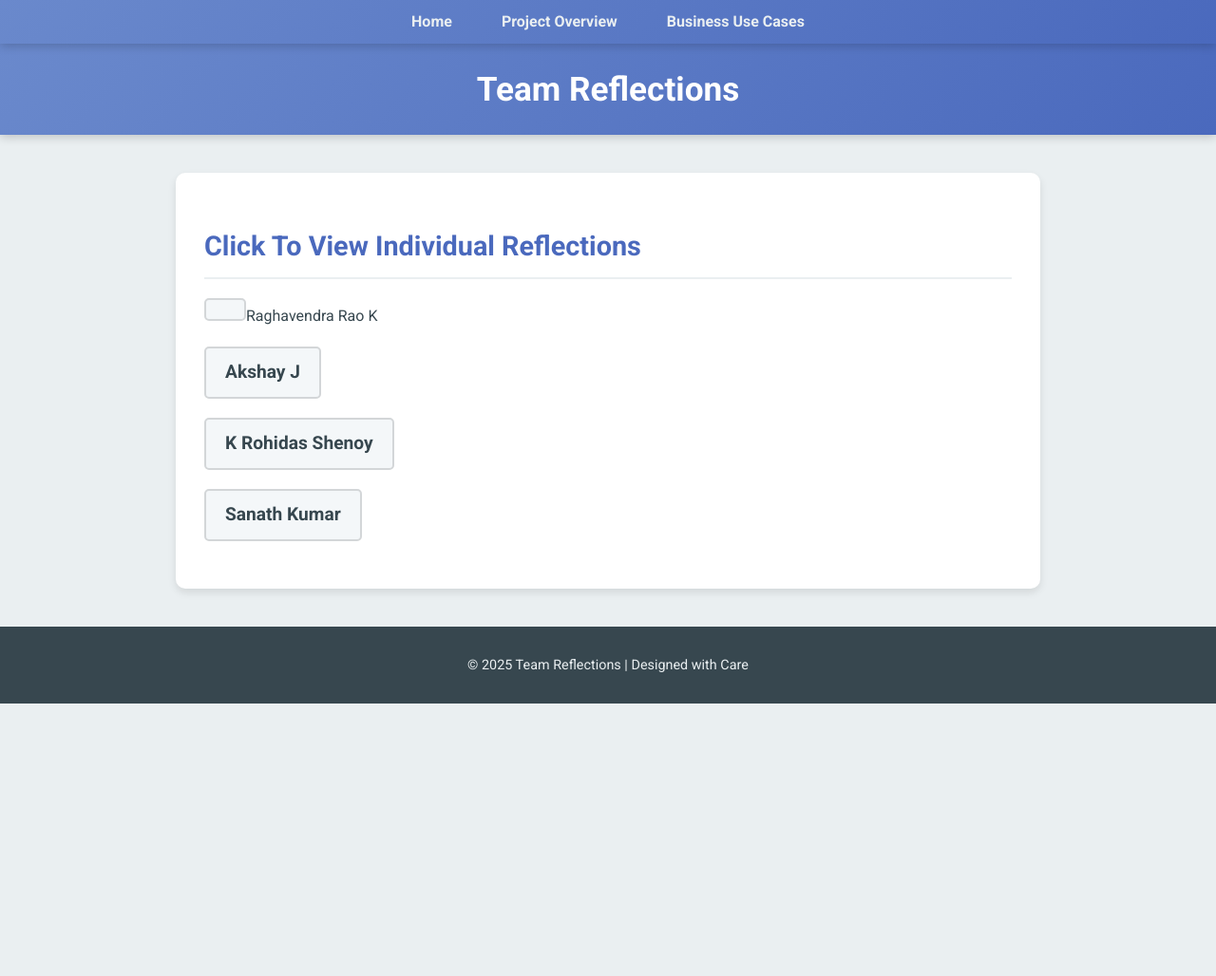
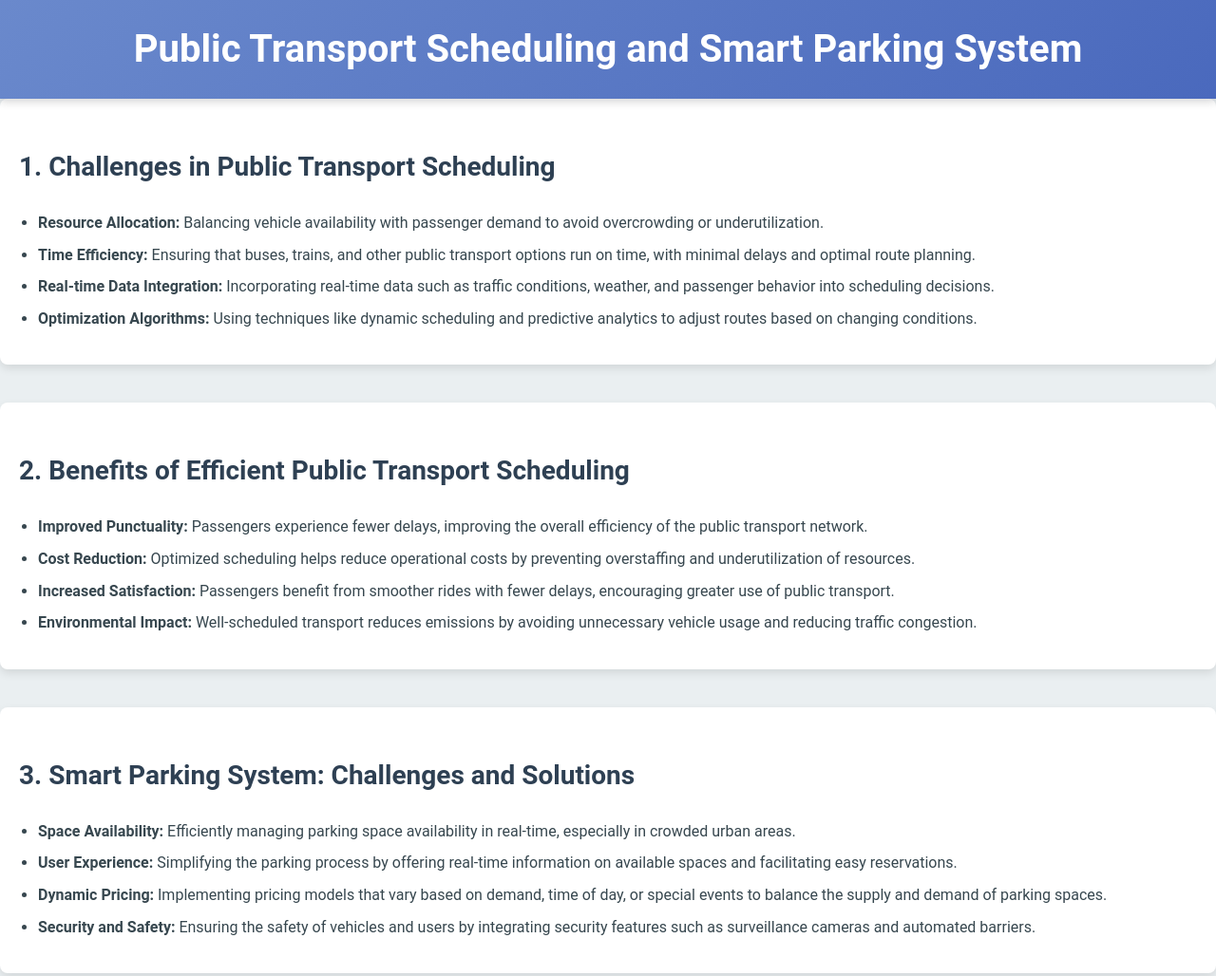
Before and after one commit to Krohi21/portfolio.git.io, a plain HTML site: page courser.html in a window 1280 px wide. Shown: the top 1028 px of the page at 95% size. Before the commit the page ends 800 px from the top, so only its background shows below. Drawn offline with Linux system fonts and the light colour scheme.

Commit message:
Update courser.html

```diff
--- a/courser.html
+++ b/courser.html
@@ -1,149 +1,192 @@
 <!DOCTYPE html>
 <html lang="en">
-
 <head>
     <meta charset="UTF-8">
     <meta name="viewport" content="width=device-width, initial-scale=1.0">
-    <title>Team Reflections</title>
-    <link href="https://fonts.googleapis.com/css2?family=Roboto:wght@300;400;700&display=swap" rel="stylesheet">
+    <title>Public Transport Scheduling and Smart Parking System</title>
     <style>
         body {
             font-family: 'Roboto', sans-serif;
+            background-color: #eaeff1;
             margin: 0;
             padding: 0;
-            background-color: #eaeff1;
             color: #37474f;
             line-height: 1.6;
         }
-
-        nav {
+        header {
             background: linear-gradient(135deg, #6a89cc, #4a69bd);
             color: white;
-            padding: 10px 0;
+            padding: 20px 0;
+            text-align: center;
+            box-shadow: 0 2px 10px rgba(0, 0, 0, 0.2);
             position: sticky;
             top: 0;
             z-index: 1000;
-            box-shadow: 0 2px 10px rgba(0, 0, 0, 0.2);
         }
-
-        nav ul {
-            list-style: none;
-            margin: 0;
-            padding: 0;
-            display: flex;
-            justify-content: center;
-            gap: 20px;
-        }
-
-        nav ul li a {
-            color: #eaeff1;
-            text-decoration: none;
-            font-weight: 600;
-            font-size: 1rem;
-            padding: 8px 16px;
-            border-radius: 5px;
-            transition: background-color 0.3s ease, color 0.3s ease;
-        }
-
-        nav ul li a:hover {
-            background-color: #ffffff;
-            color: #4a69bd;
-        }
-
-        header {
-            background: linear-gradient(135deg, #6a89cc, #4a69bd);
-            color: white;
-            text-align: center;
-            padding: 20px 10px;
-            box-shadow: 0 2px 10px rgba(0, 0, 0, 0.2);
-        }
-
         header h1 {
             margin: 0;
-            font-size: 2.2rem;
-            font-weight: 700;
+            font-size: 2.5rem;
         }
-
-        main {
-            max-width: 850px;
-            margin: 40px auto;
-            padding: 30px;
-            background: #ffffff;
-            border-radius: 10px;
-            box-shadow: 0 4px 8px rgba(0, 0, 0, 0.1);
+        h2, h3 {
+            color: #2e4053;
         }
-
-        main h2 {
-            font-size: 1.8rem;
-            color: #4a69bd;
-            border-bottom: 2px solid #eaeff1;
-            padding-bottom: 10px;
-            margin-bottom: 20px;
-            font-weight: 700;
+        h2 {
+            margin-top: 30px;
+            font-size: 28px;
         }
-
-        .team-list {
-            list-style: none;
-            padding: 0;
+        p {
+            font-size: 16px;
+            margin-bottom: 16px;
         }
-
-        .team-list li {
-            margin: 20px 0;
+        ul {
+            list-style-type: disc;
+            padding-left: 20px;
         }
-
-        .team-list a {
-            display: inline-block;
-            font-size: 1.2rem;
-            color: #37474f;
-            font-weight: 600;
-            text-decoration: none;
-            padding: 10px 20px;
-            border: 2px solid #d3d6d8;
+        ul li {
+            font-size: 16px;
+            margin-bottom: 8px;
+        }
+        .content {
+            background-color: #ffffff;
+            border-radius: 8px;
+            box-shadow: 0px 4px 10px rgba(0, 0, 0, 0.1);
+            padding: 20px;
+            margin-bottom: 40px;
+            transition: transform 0.3s ease, box-shadow 0.3s ease;
+        }
+        .content:hover {
+            transform: translateY(-5px);
+            box-shadow: 0px 8px 15px rgba(0, 0, 0, 0.15);
+        }
+        .section-title {
+            background-color: #dfe4ea;
+            padding: 10px 15px;
+            font-weight: bold;
+            font-size: 18px;
+            margin-bottom: 15px;
             border-radius: 5px;
-            transition: all 0.3s ease;
-            background-color: #f4f7f9;
         }
-
-        .team-list a:hover {
-            background-color: #6a89cc;
-            color: white;
-            border-color: #6a89cc;
-        }
-
-        footer {
-            text-align: center;
-            padding: 15px 0;
-            background-color: #37474f;
-            color: #eaeff1;
-            font-size: 0.9rem;
-            margin-top: 40px;
+        .highlight {
+            color: #6a89cc;
+            font-weight: bold;
         }
     </style>
 </head>
+<body>
+<header>
+    <h1>Public Transport Scheduling and Smart Parking System</h1>
+</header>
 
-<body>
-    <nav>
-        <ul>
-            <li><a href="index.html">Home</a></li>
-            <li><a href="projectov.html">Project Overview</a></li>
-            <li><a href="Business_case.html">Business Use Cases</a></li>
-        </ul>
-    </nav>
-    <header>
-        <h1>Team Reflections</h1>
-    </header>
-    <main>
-        <h2>Click To View Individual Reflections</h2>
-        <ul class="team-list">
-            <li><a></a>Raghavendra Rao K</a></li>
-            <li><a >Akshay J</a></li>
-            <li><a href="mycourser.html" target="_blank">K Rohidas Shenoy</a></li>
-            <li><a>Sanath Kumar</a></li>
-        </ul>
-    </main>
-    <footer>
-        <p>&copy; 2025 Team Reflections | Designed with Care</p>
-    </footer>
+<div class="content">
+    <h2>1. Challenges in Public Transport Scheduling</h2>
+    <ul>
+        <li><strong>Resource Allocation:</strong> Balancing vehicle availability with passenger demand to avoid overcrowding or underutilization.</li>
+        <li><strong>Time Efficiency:</strong> Ensuring that buses, trains, and other public transport options run on time, with minimal delays and optimal route planning.</li>
+        <li><strong>Real-time Data Integration:</strong> Incorporating real-time data such as traffic conditions, weather, and passenger behavior into scheduling decisions.</li>
+        <li><strong>Optimization Algorithms:</strong> Using techniques like dynamic scheduling and predictive analytics to adjust routes based on changing conditions.</li>
+    </ul>
+</div>
+
+<div class="content">
+    <h2>2. Benefits of Efficient Public Transport Scheduling</h2>
+    <ul>
+        <li><strong>Improved Punctuality:</strong> Passengers experience fewer delays, improving the overall efficiency of the public transport network.</li>
+        <li><strong>Cost Reduction:</strong> Optimized scheduling helps reduce operational costs by preventing overstaffing and underutilization of resources.</li>
+        <li><strong>Increased Satisfaction:</strong> Passengers benefit from smoother rides with fewer delays, encouraging greater use of public transport.</li>
+        <li><strong>Environmental Impact:</strong> Well-scheduled transport reduces emissions by avoiding unnecessary vehicle usage and reducing traffic congestion.</li>
+    </ul>
+</div>
+
+<div class="content">
+    <h2>3. Smart Parking System: Challenges and Solutions</h2>
+    <ul>
+        <li><strong>Space Availability:</strong> Efficiently managing parking space availability in real-time, especially in crowded urban areas.</li>
+        <li><strong>User Experience:</strong> Simplifying the parking process by offering real-time information on available spaces and facilitating easy reservations.</li>
+        <li><strong>Dynamic Pricing:</strong> Implementing pricing models that vary based on demand, time of day, or special events to balance the supply and demand of parking spaces.</li>
+        <li><strong>Security and Safety:</strong> Ensuring the safety of vehicles and users by integrating security features such as surveillance cameras and automated barriers.</li>
+    </ul>
+</div>
+
+<div class="content">
+    <h2>4. Benefits of a Smart Parking System</h2>
+    <ul>
+        <li><strong>Efficient Use of Space:</strong> Maximizes parking capacity by guiding drivers to available spots, reducing search time and congestion.</li>
+        <li><strong>Convenient Experience:</strong> Users can find, reserve, and pay for parking spaces using mobile apps, making the process smoother and faster.</li>
+        <li><strong>Optimized Traffic Flow:</strong> Reduces traffic congestion caused by cars circling to find parking spaces, leading to smoother traffic flow.</li>
+        <li><strong>Environmental Benefits:</strong> Less fuel consumption and fewer emissions due to reduced searching for parking spaces.</li>
+    </ul>
+</div>
+
+<div class="content">
+    <h2>5. Applications of Algorithms in Public Transport Scheduling</h2>
+    <ul>
+        <li><strong>Route Optimization:</strong>
+            <ul>
+                <li>Using graph algorithms like Dijkstra’s algorithm to find the most efficient route for vehicles based on traffic conditions.</li>
+                <li><strong>Algorithm:</strong> Dijkstra’s Shortest Path Algorithm, Bellman-Ford Algorithm.</li>
+            </ul>
+        </li>
+        <li><strong>Dynamic Scheduling:</strong>
+            <ul>
+                <li>Adjusting transport schedules in real-time based on passenger demand and traffic conditions.</li>
+                <li><strong>Algorithm:</strong> Genetic Algorithms, Simulated Annealing.</li>
+            </ul>
+        </li>
+        <li><strong>Capacity Planning:</strong>
+            <ul>
+                <li>Determining the optimal number of vehicles to deploy during peak and off-peak times to minimize overcrowding.</li>
+                <li><strong>Algorithm:</strong> Integer Linear Programming.</li>
+            </ul>
+        </li>
+    </ul>
+</div>
+
+<div class="content">
+    <h2>6. Applications of Algorithms in Smart Parking System</h2>
+    <ul>
+        <li><strong>Space Detection:</strong>
+            <ul>
+                <li>Detecting available parking spaces using sensors and integrating the data in real-time.</li>
+                <li><strong>Algorithm:</strong> K-means Clustering, Kalman Filter.</li>
+            </ul>
+        </li>
+        <li><strong>Dynamic Pricing:</strong>
+            <ul>
+                <li>Using predictive algorithms to adjust parking prices based on demand, time of day, and location.</li>
+                <li><strong>Algorithm:</strong> Reinforcement Learning, Machine Learning-based Regression Models.</li>
+            </ul>
+        </li>
+        <li><strong>Space Reservation:</strong>
+            <ul>
+                <li>Allowing users to book parking spots in advance via mobile applications.</li>
+                <li><strong>Algorithm:</strong> Interval Scheduling, Greedy Algorithms.</li>
+            </ul>
+        </li>
+    </ul>
+</div>
+
+<div class="content">
+    <h2>7. Integration of Public Transport Scheduling and Smart Parking System</h2>
+    <ul>
+        <li><strong>Seamless Experience:</strong> Integrating public transport and parking data to offer users an optimized travel and parking experience.</li>
+        <li><strong>Dynamic Coordination:</strong> Adjusting parking availability based on real-time traffic and public transport schedules.</li>
+        <li><strong>Real-time Notifications:</strong> Users receive notifications about both transport schedules and parking availability.</li>
+    </ul>
+</div>
+
+<div class="content">
+    <h2>8. Algorithm Design Principles in Public Transport and Parking Systems</h2>
+    <ul>
+        <li><strong>Preprocessing vs Real-time Adjustments:</strong> Balancing between preprocessing data and making real-time adjustments based on new data.</li>
+        <li><strong>Trade-off Between Cost and Efficiency:</strong> Considering both financial and operational efficiency when designing algorithms for transport and parking systems.</li>
+        <li><strong>Scalability:</strong> Ensuring that algorithms can scale as cities grow, taking into account population growth, increasing vehicle numbers, and expanded public transport routes.</li>
+    </ul>
+</div>
+
+<div class="content">
+    <h2>9. Conclusion</h2>
+    <p>Efficient public transport scheduling and smart parking systems are essential for improving urban mobility. By leveraging advanced algorithms and real-time data integration, we can optimize transport routes, reduce traffic congestion, enhance user experience, and create sustainable urban environments.</p>
+</div>
+
 </body>
-
 </html>
```
